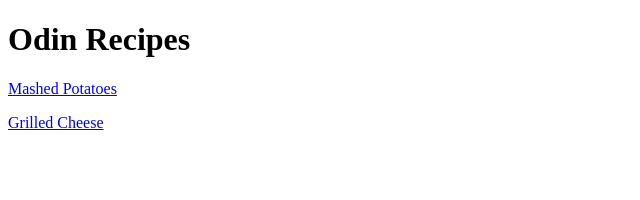
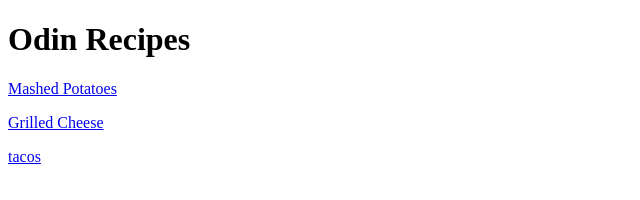
Before and after one commit to ethinol/odin-recipes, a plain HTML site: page index.html in a window 1280 px wide. Shown: the full height of the page, 0-640 px from the left. Drawn offline with Linux system fonts and the light colour scheme.

Commit message:
Add link to tacos.html

```diff
--- a/index.html
+++ b/index.html
@@ -9,6 +9,7 @@
     <h1>Odin Recipes</h1>
     <p><a href="recipes/mashedpotatoes.html">Mashed Potatoes</a></p>
     <p><a href="recipes/grilledcheese.html">Grilled Cheese</a></p>
+    <p><a href="recipies/tacos.html">tacos</a></p>
 
   </body>
 
```
